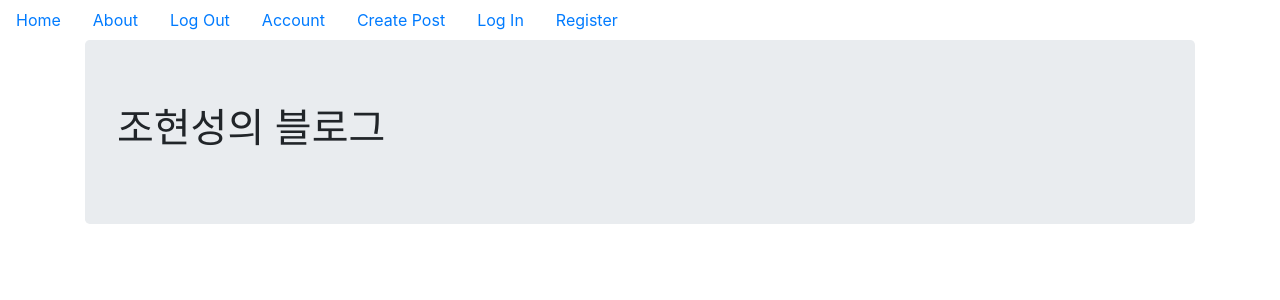
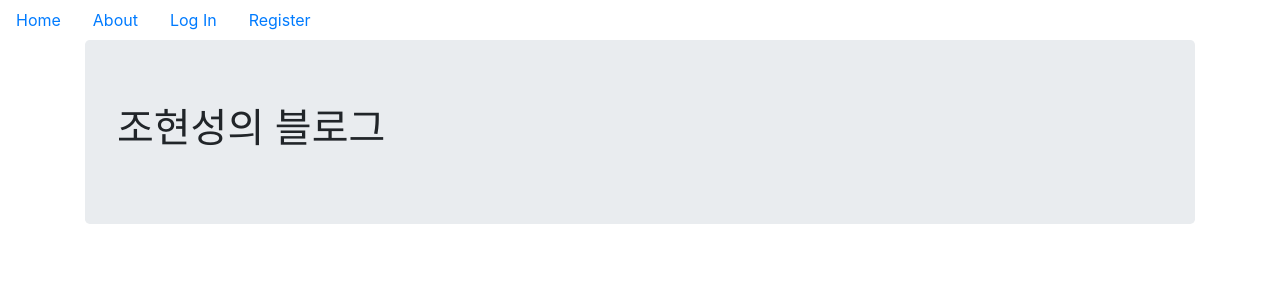
Before and after one commit to jojhs/flask-blog, a Flask app: page / in a window 1280 px wide. Shown: the top 300 px of the page. Run offline with Flask 2, Linux system fonts and the light colour scheme; parts of the project's set-up code (start-up, migrations or seed data) failed here and were passed over.

Commit message:
base.html에 사용자 로그인 유무에 따른 메뉴 변경보기 반영

```diff
--- a/blog/templates/base.html
+++ b/blog/templates/base.html
@@ -33,21 +33,25 @@
         <li class="nav-link">
             <a href="{{url_for('core.info')}}">About</a>
         </li>
+
+        {% if current_user.is_authenticated %}
         <li class="nav-link">
-            <a href="#">Log Out</a>
+            <a href="{{url_for('users.logout')}}">Log Out</a>
         </li>
         <li class="nav-link">
-            <a href="#">Account</a>
+            <a href="{{url_for('users.account')}}">Account</a>
         </li>
         <li class="nav-link">
             <a href="#">Create Post</a>
         </li>
+        {% else %}
         <li class="nav-link">
-            <a href="#">Log In</a>
+            <a href="{{url_for('users.login')}}">Log In</a>
         </li>
         <li class="nav-link">
-            <a href="#">Register</a>
+            <a href="{{url_for('users.register')}}">Register</a>
         </li>
+        {% endif %}
     </ul>
     <div class="container">
         {% block content %}
```
